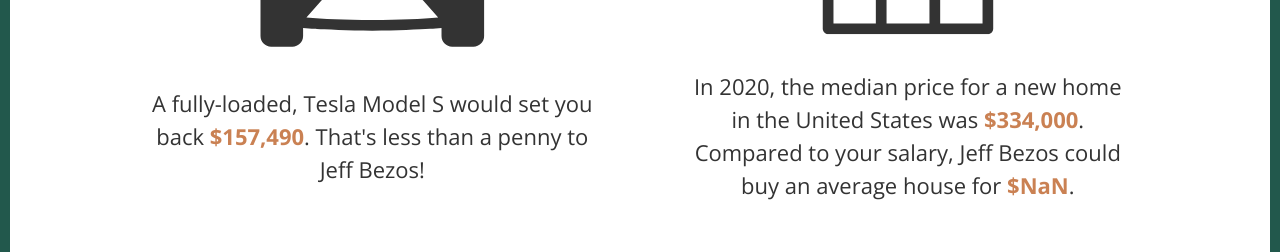
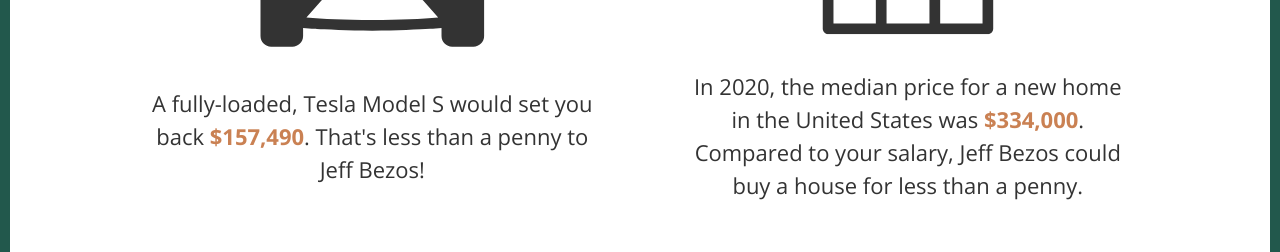
Before and after one commit to joegelay/you-vs-a-billionaire, a React (Create React App) app: page / in a window 1280 px wide. Shown: the part 2876-3128 px from the top of the page. Built offline with nearby package versions, Linux system fonts and the light colour scheme; a web font is replaced by a local one.

Commit message:
complete house comparison

```diff
--- a/src/components/PageFour.js
+++ b/src/components/PageFour.js
@@ -18,6 +18,16 @@
     }
 
     return "That's less than a penny to Jeff Bezos";
+  };
+
+  const chooseHouseText = () => {
+    const bezosCost = (houseCost / multiplier).toFixed(2);
+
+    if (bezosCost > 0.01) {
+      return <strong> ${(houseCost / multiplier).toFixed(2)}</strong>;
+    }
+
+    return " less than a penny";
   };
 
   return (
@@ -56,8 +66,8 @@
             In 2020, the median price for a new home in the United States was
             <strong> $334,000</strong>.
             <br />
-            Compared to your salary, Jeff Bezos could buy an average house for
-            <strong> ${(houseCost / multiplier).toFixed(2)}</strong>.
+            Compared to your salary, Jeff Bezos could buy a house for
+            {chooseHouseText()}.
           </h2>
         </div>
       </div>
```
